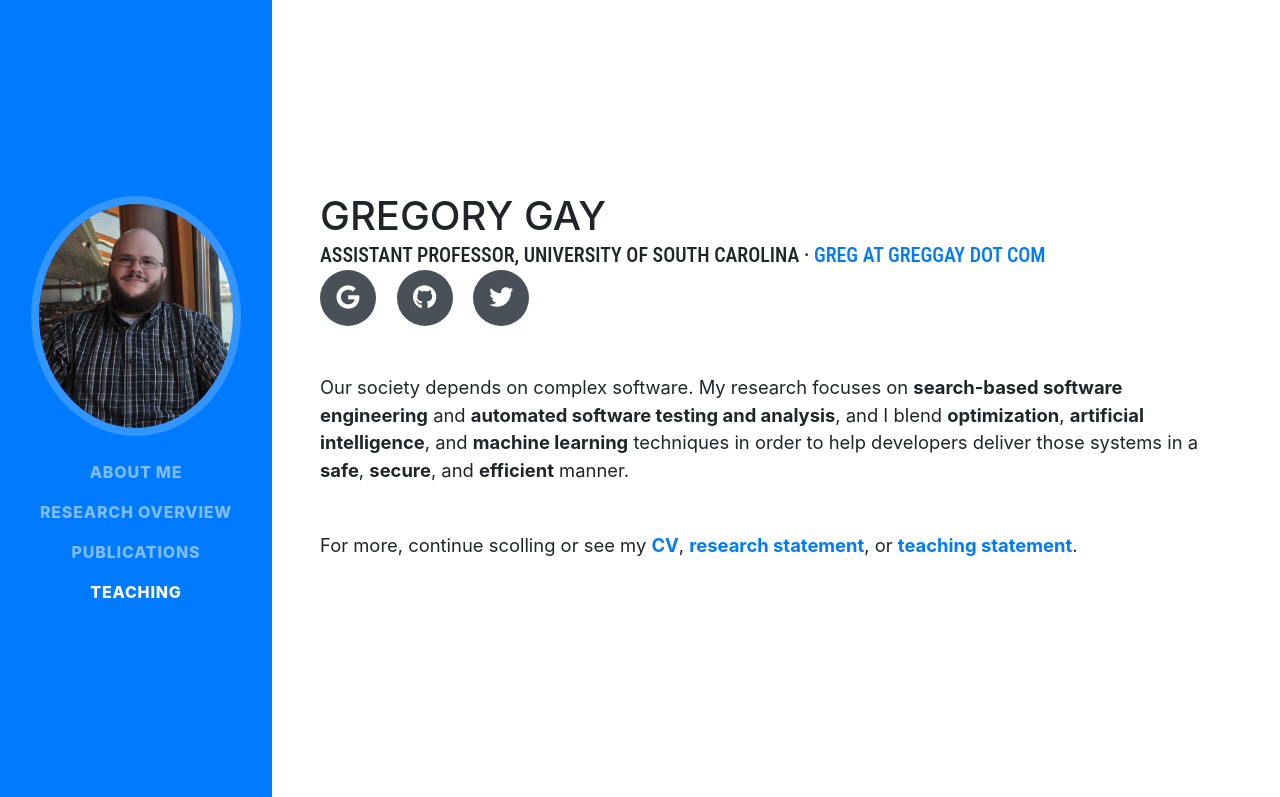
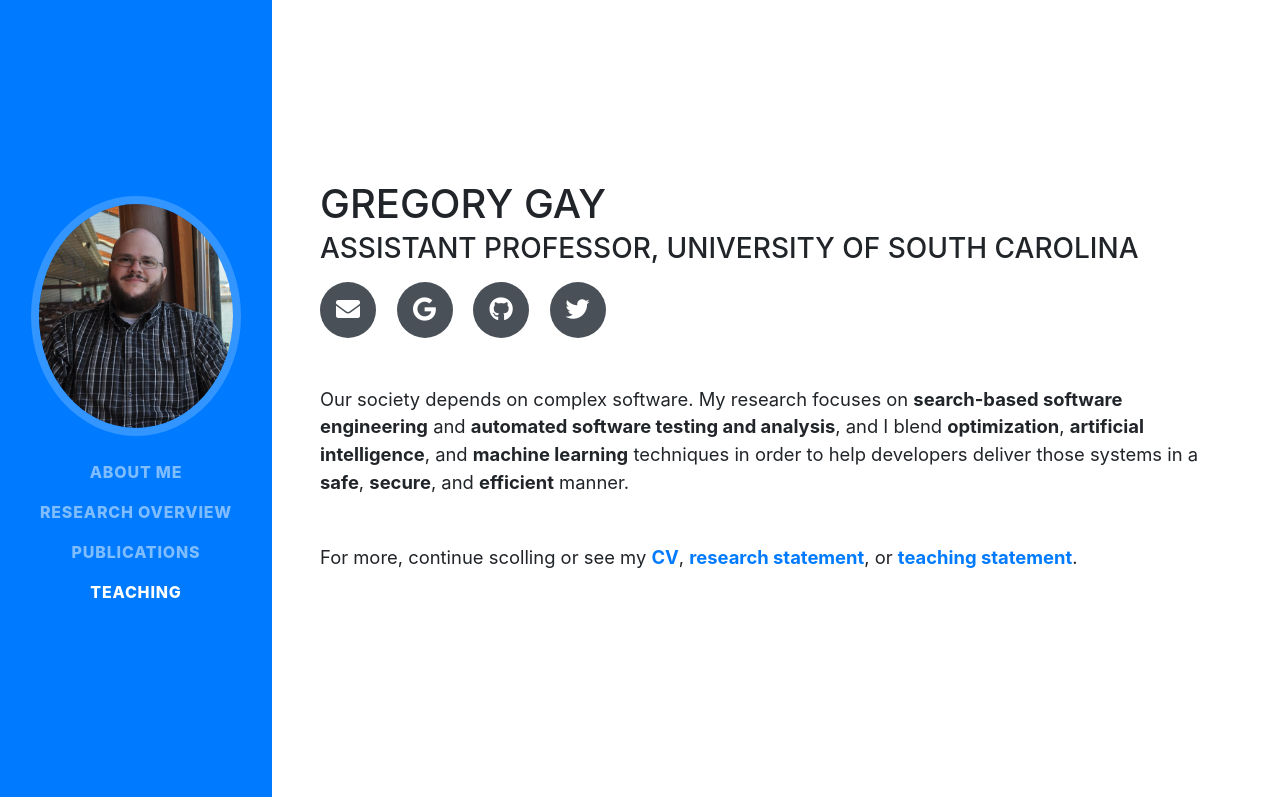
Before and after one commit to Greg4cr/Greg4cr.github.io, a website with bundled scripts: page index.html in a window 1280 px wide. Shown: the top 797 px of the page. Built offline with nearby package versions, Linux system fonts and the light colour scheme; a web font is replaced by a local one.

Commit message:
More minor tweaks

```diff
--- a/index.html
+++ b/index.html
@@ -56,10 +56,12 @@
 
       <section class="resume-section p-3 p-lg-5 d-flex d-column" id="about">
         <div class="my-auto">
-	  <h1 class="mb-0">Gregory Gay</h1>
-          <div class="subheading mb-5">Assistant Professor, University of South Carolina ·
-            <a href="mailto:greg[at]greggay[dot]com">greg at greggay dot com</a>
-          <div class="social-icons">
+	  <h1 class="mb-1">Gregory Gay</h1>
+          <div class="mb-3"><h3>Assistant Professor, University of South Carolina</h3></div>
+          <div class="social-icons mb-5">
+            <a href="mailto:greg[at]greggay[dot]com">
+              <i class="fas fa-envelope"></i>
+            </a>
             <a href="https://scholar.google.com/citations?user=3nwDANgAAAAJ">
               <i class="fab fa-google"></i>
 	    </a>
@@ -70,7 +72,6 @@
               <i class="fab fa-twitter"></i>
             </a>
 	  </div>
-          </div>
           <p class="lead mb-5">Our society depends on complex software. My research focuses on <strong>search-based software engineering</strong> and <strong>automated software testing and analysis</strong>, and I blend <strong>optimization</strong>, <strong>artificial intelligence</strong>, and <strong>machine learning</strong> techniques in order to help developers deliver those systems in a <strong>safe</strong>, <strong>secure</strong>, and <strong>efficient</strong> manner.
 	  </p>
 
```
